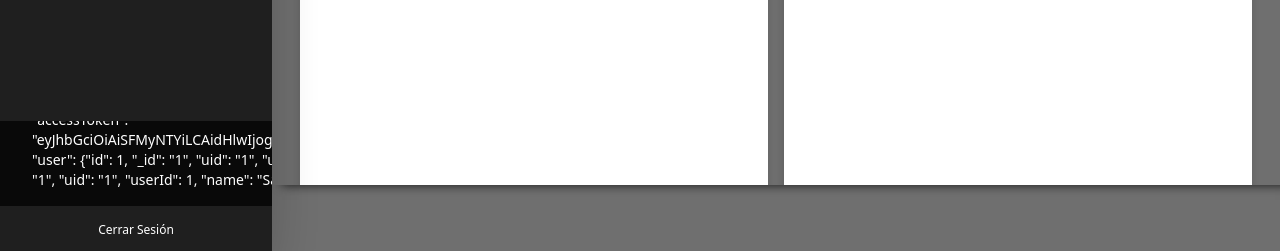
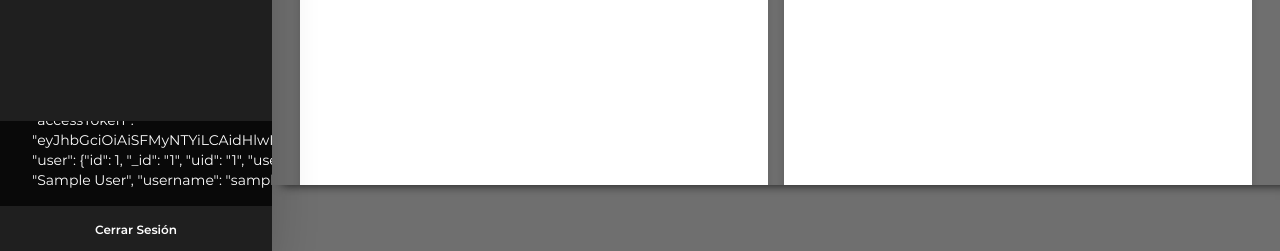
Before and after one commit to PortalesGIS/Vitromex-Decorador-Virtual-CMS, a Vue app: page / in a window 1280 px wide. Shown: the part 546-797 px from the top of the page. Built offline with nearby package versions, Linux system fonts and the light colour scheme; no server answers; sample sign-in values are in the browser's storage.

Commit message:
fix: typo in menu

```diff
--- a/src/components/menus/MenuGlobalComponen.vue
+++ b/src/components/menus/MenuGlobalComponen.vue
@@ -169,13 +169,13 @@
                   <div class="flex w-full bg-user-background py-4">
                   <div class="mx-4"><img src="../../assets/perfil.svg" alt=""></div>
                   <div class="flex items-center">
-                      <p class="text-force-white text-sm">{{nameAdmin}}</p>
+                      <p class="text-force-white monserrat text-sm">{{nameAdmin}}</p>
                     </div>
               </div>
               <div class="w-full flex justify-center">
                    <button
                    @click="exit()"
-                   class="text-xs text-white py-4 focus:outline-none">Cerrar Sesión
+                   class="text-xs moserrat-semibold text-white py-4 focus:outline-none">Cerrar Sesión
                    </button>
               </div>
               </div>
```
